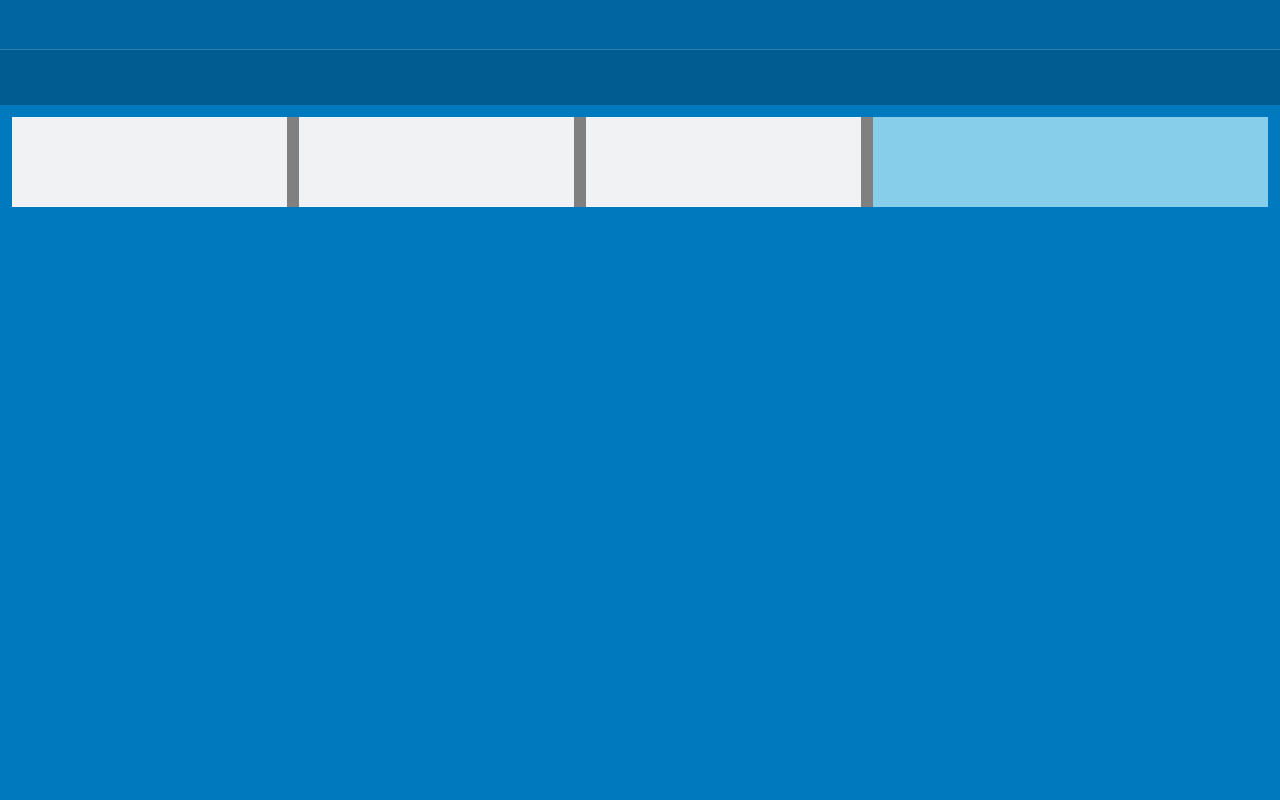
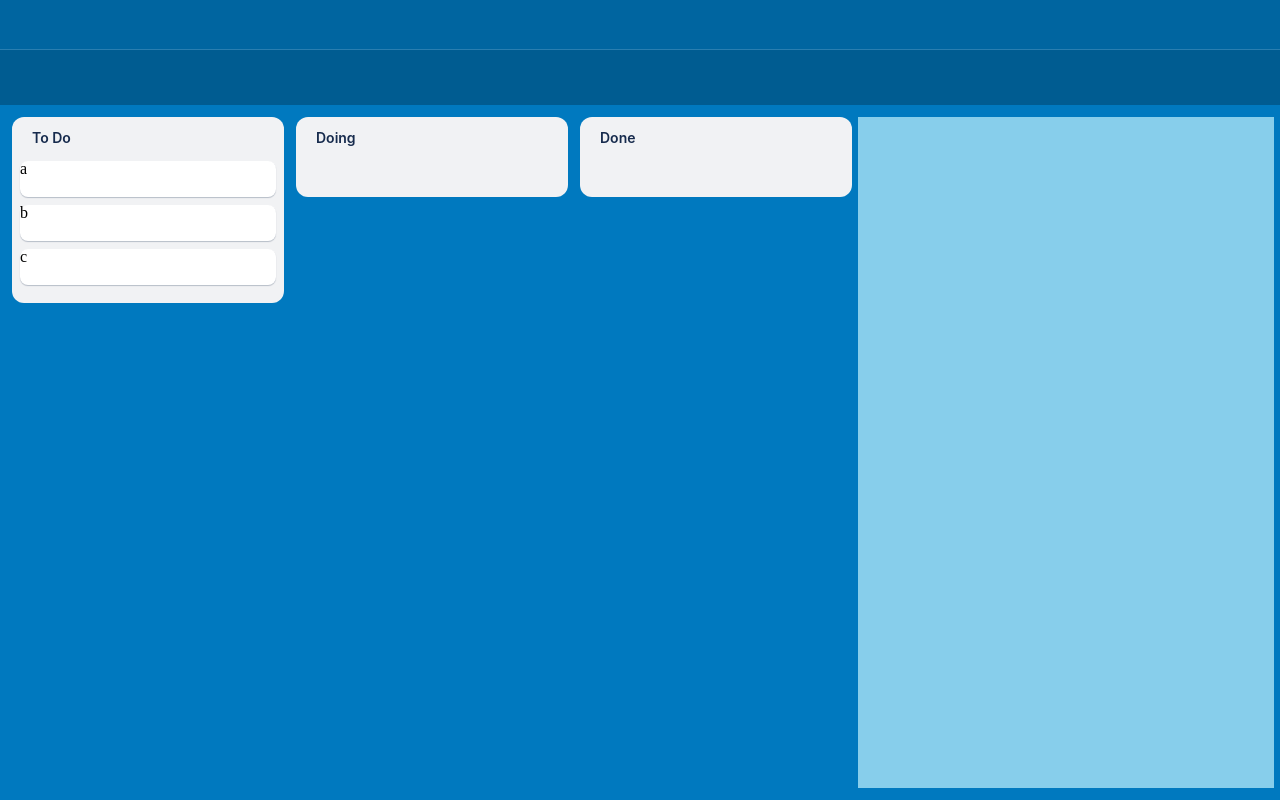
Before and after one commit to WonWoo-Shin/trello-clone, a React (Vite) app: page / in a window 1280 px wide. Built offline with nearby package versions, Linux system fonts and the light colour scheme.

Commit message:
test commit

```diff
--- a/package.json
+++ b/package.json
@@ -13,7 +13,9 @@
     "react": "^18.2.0",
     "react-beautiful-dnd": "^13.1.1",
     "react-dom": "^18.2.0",
-    "styled-components": "^6.1.11"
+    "react-hook-form": "^7.51.3",
+    "recoil": "^0.7.7",
+    "styled-components": "^6.1.8"
   },
   "devDependencies": {
     "@types/react": "^18.2.66",
--- /dev/null
+++ b/src/atom.ts
@@ -0,0 +1,14 @@
+import { atom } from "recoil";
+
+interface IList {
+  [key: string]: string[];
+}
+
+export const boardsState = atom<IList>({
+  key: "boardsState",
+  default: {
+    "To Do": ["a", "b", "c"],
+    Doing: [],
+    Done: [],
+  },
+});
--- /dev/null
+++ b/src/components/Board.tsx
@@ -0,0 +1,36 @@
+import { Draggable, Droppable } from "react-beautiful-dnd";
+import { BoardBlock, BoardContainer, BoardTitle, Cards } from "../style/style";
+import { memo } from "react";
+import DraggableCard from "./DraggableCard";
+
+interface IBoardProps {
+  boardId: string;
+  cards: string[];
+  index: number;
+}
+
+function Board({ boardId, cards, index }: IBoardProps) {
+  return (
+    <Draggable draggableId={boardId} index={index}>
+      {(provided) => (
+        <BoardBlock ref={provided.innerRef} {...provided.draggableProps}>
+          <BoardContainer>
+            <BoardTitle {...provided.dragHandleProps}>{boardId}</BoardTitle>
+            <Droppable droppableId={boardId} direction="vertical">
+              {(provided) => (
+                <Cards ref={provided.innerRef} {...provided.droppableProps}>
+                  {cards.map((card, index) => (
+                    <DraggableCard key={card} card={card} index={index} />
+                  ))}
+                  {provided.placeholder}
+                </Cards>
+              )}
+            </Droppable>
+          </BoardContainer>
+        </BoardBlock>
+      )}
+    </Draggable>
+  );
+}
+
+export default memo(Board);
--- a/src/components/Boards.tsx
+++ b/src/components/Boards.tsx
@@ -1,39 +1,27 @@
-import { DragDropContext, Draggable, Droppable } from "react-beautiful-dnd";
-import { AnotherList, Board, BoardsStyle } from "../style/style";
+import { DragDropContext, DropResult, Droppable } from "react-beautiful-dnd";
+import { AnotherList, BoardsStyle } from "../style/style";
+import { useRecoilValue } from "recoil";
+import { boardsState } from "../atom";
+import Board from "./Board";
 
 function Boards() {
+  const boards = useRecoilValue(boardsState);
+  const onDragEnd = (info: DropResult) => {
+    console.log(info);
+  };
   return (
-    <DragDropContext onDragEnd={() => {}}>
-      <Droppable droppableId="canvas" direction="horizontal">
+    <DragDropContext onDragEnd={onDragEnd}>
+      <Droppable droppableId="canvas" type="canvas" direction="horizontal">
         {(provided) => (
           <BoardsStyle ref={provided.innerRef} {...provided.droppableProps}>
-            <Draggable draggableId="0" index={0}>
-              {(provided) => (
-                <Board
-                  ref={provided.innerRef}
-                  {...provided.draggableProps}
-                  {...provided.dragHandleProps}
-                ></Board>
-              )}
-            </Draggable>
-            <Draggable draggableId="1" index={1}>
-              {(provided) => (
-                <Board
-                  ref={provided.innerRef}
-                  {...provided.draggableProps}
-                  {...provided.dragHandleProps}
-                ></Board>
-              )}
-            </Draggable>
-            <Draggable draggableId="2" index={2}>
-              {(provided) => (
-                <Board
-                  ref={provided.innerRef}
-                  {...provided.draggableProps}
-                  {...provided.dragHandleProps}
-                ></Board>
-              )}
-            </Draggable>
+            {Object.keys(boards).map((board, index) => (
+              <Board
+                key={board}
+                boardId={board}
+                cards={boards[board]}
+                index={index}
+              />
+            ))}
             {provided.placeholder}
             <AnotherList />
           </BoardsStyle>
--- /dev/null
+++ b/src/components/DraggableCard.tsx
@@ -0,0 +1,26 @@
+import { Draggable } from "react-beautiful-dnd";
+import { Card } from "../style/style";
+import { memo } from "react";
+
+interface ICardProps {
+  card: string;
+  index: number;
+}
+
+function DraggableCard({ card, index }: ICardProps) {
+  return (
+    <Draggable draggableId={card} index={index}>
+      {(provided) => (
+        <Card
+          ref={provided.innerRef}
+          {...provided.draggableProps}
+          {...provided.dragHandleProps}
+        >
+          {card}
+        </Card>
+      )}
+    </Draggable>
+  );
+}
+
+export default memo(DraggableCard);
--- a/src/main.tsx
+++ b/src/main.tsx
@@ -3,13 +3,16 @@ import ReactDOM from "react-dom/client";
 import App from "./App.tsx";
 import { GlobalStyle } from "./style/globalStyle.tsx";
 import { ThemeProvider } from "styled-components";
-import { iceTheme } from "./theme.ts";
+import { blueTheme } from "./theme.ts";
+import { RecoilRoot } from "recoil";
 
 ReactDOM.createRoot(document.getElementById("root")!).render(
   // <React.StrictMode>
-  <ThemeProvider theme={iceTheme}>
-    <GlobalStyle />
-    <App />
-  </ThemeProvider>
+  <RecoilRoot>
+    <ThemeProvider theme={blueTheme}>
+      <GlobalStyle />
+      <App />
+    </ThemeProvider>
+  </RecoilRoot>
   // </React.StrictMode>
 );
--- a/src/style/style.tsx
+++ b/src/style/style.tsx
@@ -26,20 +26,50 @@ export const BoardHeader = styled.div`
 
 export const BoardCanvas = styled.div`
   background-color: ${(props) => props.theme.boardCanvasColor};
-  padding: 12px;
   flex-grow: 1;
 `;
 
 export const BoardsStyle = styled.ul`
   display: flex;
-  background-color: gray;
+  height: 100%;
+  padding: 12px 6px;
 `;
 
-export const Board = styled.li`
-  width: 275px;
-  min-height: 90px;
+export const BoardBlock = styled.li`
+  width: 284px;
+  padding: 0 6px;
+`;
+
+export const BoardContainer = styled.div`
+  width: 100%;
+  min-height: 80px;
+  padding: 8px;
   background-color: #f1f2f4;
-  margin-right: 12px;
+  border-radius: 12px;
+`;
+
+export const BoardTitle = styled.h2`
+  font-size: 14px;
+  font-weight: 600;
+  padding: 6px 8px;
+  padding-left: 12px;
+  margin-bottom: 8px;
+  color: #172b4d;
+  font-family: -apple-system, BlinkMacSystemFont, Segoe UI, Roboto, Noto Sans,
+    Ubuntu, Droid Sans, Helvetica Neue, sans-serif;
+`;
+
+export const Cards = styled.ul`
+  padding: 2px 0;
+`;
+
+export const Card = styled.li`
+  width: 256px;
+  height: 36px;
+  background-color: #ffffff;
+  border-radius: 8px;
+  margin-bottom: 8px;
+  box-shadow: 0px 1px 1px #091e4240;
 `;
 
 export const AnotherList = styled.div`
--- a/src/theme.ts
+++ b/src/theme.ts
@@ -1,6 +1,6 @@
 import { DefaultTheme } from "styled-components";
 
-export const iceTheme: DefaultTheme = {
+export const blueTheme: DefaultTheme = {
   headerColor: "#0065A0",
   boardHeaderColor: "#005C91",
   boardCanvasColor: "#0079BF",
```
Also changed, not shown: 1 other file (tests, documents, lock files or other folders).
